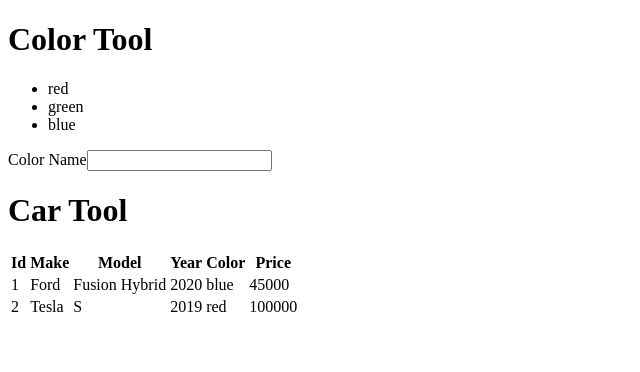
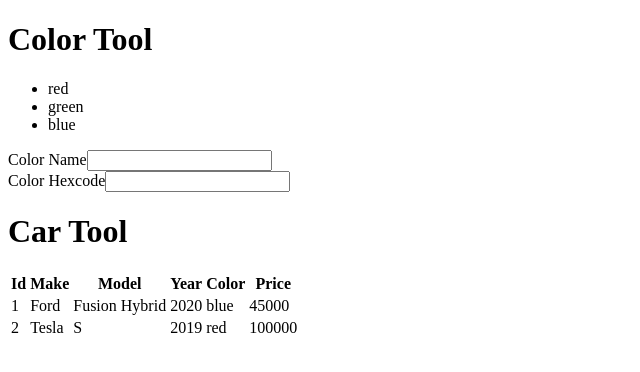
Before and after one commit to t4d-classes/react_12092020, a React (Create React App) app in the folder demo-app/: page / in a window 1280 px wide. Shown: the top 372 px of the page, without its empty margins (0-640 px from the left). Built offline with nearby package versions, Linux system fonts and the light colour scheme.

Commit message:
add exercise 5

```diff
--- a/demo-app/src/components/ColorForm.js
+++ b/demo-app/src/components/ColorForm.js
@@ -6,12 +6,13 @@ export function ColorForm() {
   const [
     colorForm, // state data
     setColorForm, // a function which updates the state data and triggers a re-render
-  ] = useState({ name: '' } /* initial state of the form on the first render */);
+  ] = useState({ name: '', hexcode: '', } /* initial state of the form on the first render */);
 
   const change = (e) => {
 
     setColorForm({
-      name: e.target.value,
+      ...colorForm, // copy over the properties from the color form
+      [e.target.name]: e.target.value, // update the one property for the field I am typing into
     });
 
   };
@@ -22,7 +23,11 @@ export function ColorForm() {
     <form>
       <div>
         <label htmlFor="color-name-input">Color Name</label>
-        <input type="text" id="color-name-input" value={colorForm.name} onChange={change} />
+        <input type="text" id="color-name-input" name="name" value={colorForm.name} onChange={change} />
+      </div>
+      <div>
+        <label htmlFor="color-name-input">Color Hexcode</label>
+        <input type="text" id="color-name-input" name="hexcode" value={colorForm.hexcode} onChange={change} />
       </div>
     </form>
   );
```
Also changed, not shown: demo-app/exercises/exercise-6.md (added, +11 -0 lines), 1 other file (tests, documents, lock files or other folders).
